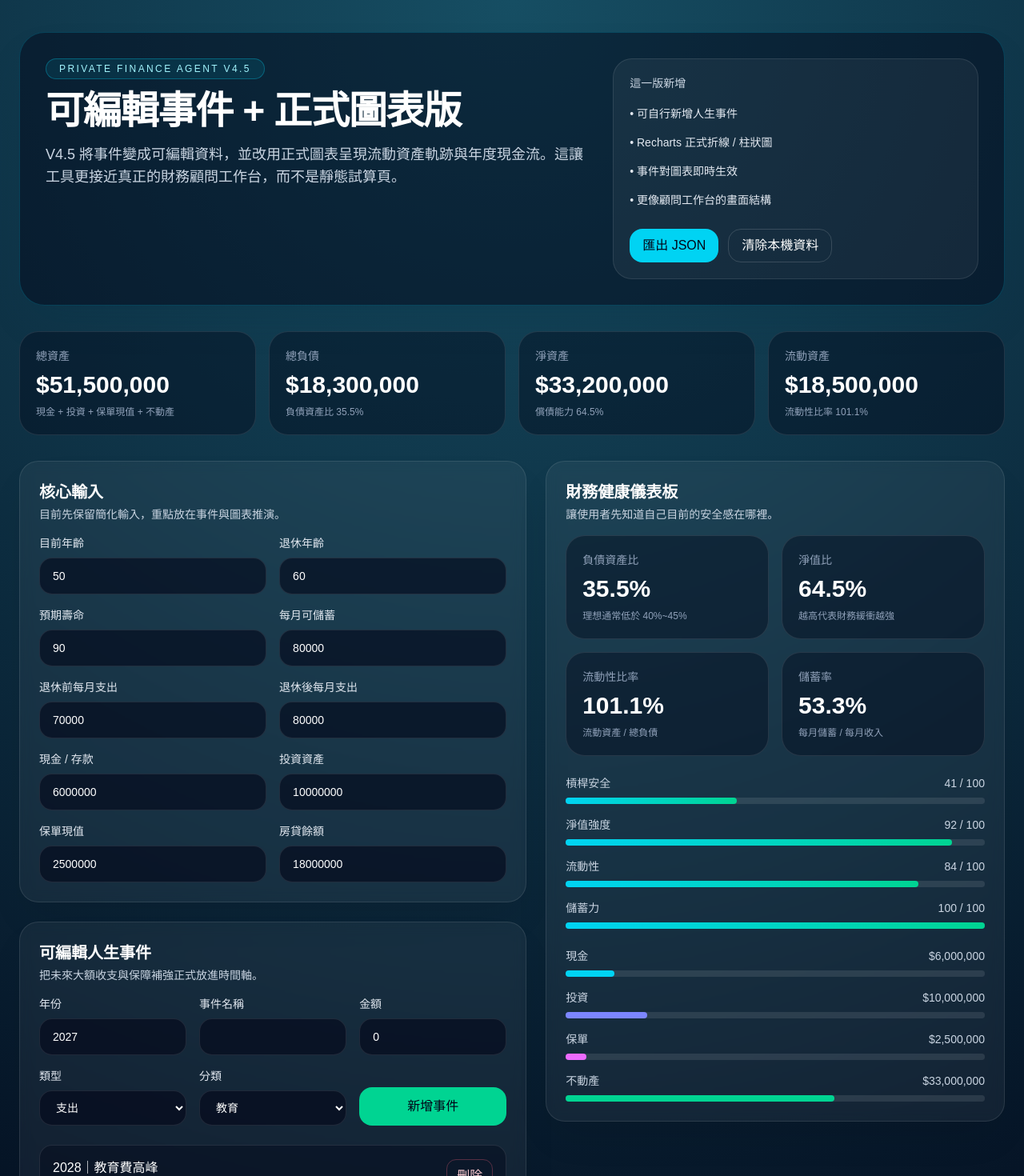
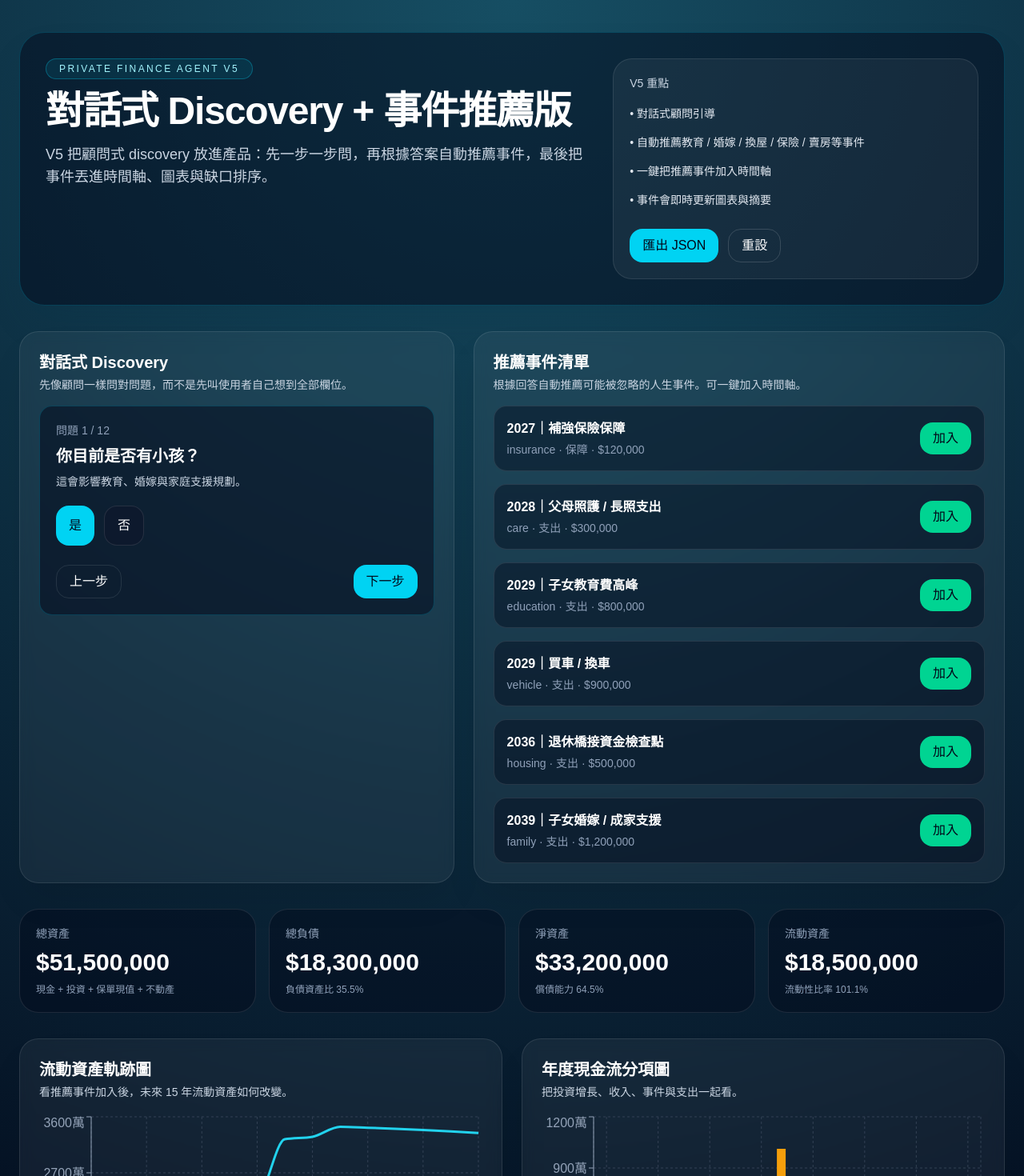
Before and after one commit to CHLEE-Sage/a-dream-come-true, a Next.js app: page / in a window 1280 px wide. Shown: the top 1470 px of the page at 80% size. Built offline with nearby package versions, Linux system fonts and the light colour scheme.

Commit message:
Add V5 discovery flow and event recommendations

```diff
--- a/src/app/page.tsx
+++ b/src/app/page.tsx
@@ -14,6 +14,12 @@ import {
   Legend,
 } from "recharts";
 import { buildAdvisorInsight } from "@/lib/advisor";
+import {
+  defaultDiscoveryAnswers,
+  DiscoveryAnswers,
+  discoveryQuestions,
+  recommendEvents,
+} from "@/lib/discovery";
 import {
   buildRadarMetrics,
   calculateRetirement,
@@ -107,6 +113,8 @@ export default function Home() {
   const [input, setInput] = useState<FinancialInput>(loadInitialInput);
   const [events, setEvents] = useState<PlanningEvent[]>(() => defaultEvents(new Date().getFullYear()));
   const [newEvent, setNewEvent] = useState<PlanningEvent>({ id: "custom-new", year: new Date().getFullYear() + 1, label: "", type: "expense", category: "education", amount: 0 });
+  const [answers, setAnswers] = useState<DiscoveryAnswers>(defaultDiscoveryAnswers);
+  const [discoveryStep, setDiscoveryStep] = useState(0);
 
   useEffect(() => {
     window.localStorage.setItem(storageKey, JSON.stringify(input));
@@ -118,6 +126,8 @@ export default function Home() {
   const radarMetrics = useMemo(() => buildRadarMetrics(summary), [summary]);
   const advisorInsight = useMemo(() => buildAdvisorInsight(input, summary, retirement), [input, summary, retirement]);
   const timeline = useMemo(() => projectTimeline(input, events, new Date().getFullYear(), 15), [input, events]);
+  const recommendedEvents = useMemo(() => recommendEvents(input, answers, new Date().getFullYear()), [input, answers]);
+  const currentQuestion = discoveryQuestions[discoveryStep];
 
   const totalAssetForChart = Math.max(summary.totalAssets, 1);
   const assetMix = [
@@ -128,7 +138,7 @@ export default function Home() {
   ];
 
   const exportJson = () => {
-    const blob = new Blob([JSON.stringify({ input, events }, null, 2)], { type: "application/json" });
+    const blob = new Blob([JSON.stringify({ input, events, answers }, null, 2)], { type: "application/json" });
     const url = URL.createObjectURL(blob);
     const anchor = document.createElement("a");
     anchor.href = url;
@@ -140,6 +150,8 @@ export default function Home() {
   const resetData = () => {
     setInput(defaultInput);
     setEvents(defaultEvents(new Date().getFullYear()));
+    setAnswers(defaultDiscoveryAnswers);
+    setDiscoveryStep(0);
     window.localStorage.removeItem(storageKey);
   };
 
@@ -150,8 +162,21 @@ export default function Home() {
     setNewEvent({ ...newEvent, id: "custom-new", label: "", amount: 0 });
   };
 
+  const addRecommendedEvent = (event: PlanningEvent) => {
+    setEvents((prev) => {
+      if (prev.some((item) => item.id === event.id || (item.year === event.year && item.label === event.label))) {
+        return prev;
+      }
+      return [...prev, event].sort((a, b) => a.year - b.year);
+    });
+  };
+
   const removeEvent = (id: string) => {
     setEvents((prev) => prev.filter((event) => event.id !== id));
+  };
+
+  const setAnswer = (key: keyof DiscoveryAnswers, value: boolean | number) => {
+    setAnswers((prev) => ({ ...prev, [key]: value }));
   };
 
   return (
@@ -159,24 +184,64 @@ export default function Home() {
       <div className="mx-auto flex max-w-7xl flex-col gap-8">
         <header className="grid gap-6 rounded-[2rem] border border-cyan-400/20 bg-slate-950/50 p-8 shadow-2xl shadow-cyan-950/20 lg:grid-cols-[1.2fr_0.8fr]">
           <div>
-            <div className="inline-flex rounded-full border border-cyan-400/30 bg-cyan-400/10 px-4 py-1 text-xs tracking-[0.2em] text-cyan-200">PRIVATE FINANCE AGENT V4.5</div>
-            <h1 className="mt-4 text-4xl font-bold tracking-tight text-white md:text-5xl">可編輯事件 + 正式圖表版</h1>
-            <p className="mt-4 max-w-3xl text-base leading-7 text-slate-300 md:text-lg">V4.5 將事件變成可編輯資料，並改用正式圖表呈現流動資產軌跡與年度現金流。這讓工具更接近真正的財務顧問工作台，而不是靜態試算頁。</p>
+            <div className="inline-flex rounded-full border border-cyan-400/30 bg-cyan-400/10 px-4 py-1 text-xs tracking-[0.2em] text-cyan-200">PRIVATE FINANCE AGENT V5</div>
+            <h1 className="mt-4 text-4xl font-bold tracking-tight text-white md:text-5xl">對話式 Discovery + 事件推薦版</h1>
+            <p className="mt-4 max-w-3xl text-base leading-7 text-slate-300 md:text-lg">V5 把顧問式 discovery 放進產品：先一步一步問，再根據答案自動推薦事件，最後把事件丟進時間軸、圖表與缺口排序。</p>
           </div>
           <div className="rounded-3xl border border-white/10 bg-white/5 p-5">
-            <div className="text-sm text-slate-300">這一版新增</div>
+            <div className="text-sm text-slate-300">V5 重點</div>
             <ul className="mt-4 space-y-3 text-sm leading-6 text-slate-200">
-              <li>• 可自行新增人生事件</li>
-              <li>• Recharts 正式折線 / 柱狀圖</li>
-              <li>• 事件對圖表即時生效</li>
-              <li>• 更像顧問工作台的畫面結構</li>
+              <li>• 對話式顧問引導</li>
+              <li>• 自動推薦教育 / 婚嫁 / 換屋 / 保險 / 賣房等事件</li>
+              <li>• 一鍵把推薦事件加入時間軸</li>
+              <li>• 事件會即時更新圖表與摘要</li>
             </ul>
             <div className="mt-6 flex gap-3">
               <button onClick={exportJson} className="rounded-2xl bg-cyan-400 px-4 py-2 font-medium text-slate-950 transition hover:bg-cyan-300">匯出 JSON</button>
-              <button onClick={resetData} className="rounded-2xl border border-white/15 px-4 py-2 font-medium text-white transition hover:bg-white/10">清除本機資料</button>
+              <button onClick={resetData} className="rounded-2xl border border-white/15 px-4 py-2 font-medium text-white transition hover:bg-white/10">重設</button>
             </div>
           </div>
         </header>
+
+        <div className="grid gap-6 xl:grid-cols-[0.9fr_1.1fr]">
+          <Section title="對話式 Discovery" description="先像顧問一樣問對問題，而不是先叫使用者自己想到全部欄位。">
+            <div className="rounded-2xl border border-cyan-400/20 bg-slate-950/50 p-5">
+              <div className="text-sm text-slate-400">問題 {discoveryStep + 1} / {discoveryQuestions.length}</div>
+              <div className="mt-2 text-xl font-semibold text-white">{currentQuestion.title}</div>
+              <div className="mt-2 text-sm text-slate-300">{currentQuestion.help}</div>
+              <div className="mt-5">
+                {currentQuestion.type === "boolean" ? (
+                  <div className="flex gap-3">
+                    <button onClick={() => setAnswer(currentQuestion.key, true)} className={`rounded-2xl px-4 py-3 ${answers[currentQuestion.key] === true ? "bg-cyan-400 text-slate-950" : "border border-white/10 bg-slate-900/60 text-white"}`}>是</button>
+                    <button onClick={() => setAnswer(currentQuestion.key, false)} className={`rounded-2xl px-4 py-3 ${answers[currentQuestion.key] === false ? "bg-cyan-400 text-slate-950" : "border border-white/10 bg-slate-900/60 text-white"}`}>否</button>
+                  </div>
+                ) : (
+                  <NumberField label="" value={Number(answers[currentQuestion.key])} onChange={(value) => setAnswer(currentQuestion.key, value)} />
+                )}
+              </div>
+              <div className="mt-6 flex justify-between">
+                <button onClick={() => setDiscoveryStep((s) => Math.max(0, s - 1))} className="rounded-2xl border border-white/10 px-4 py-2 text-white">上一步</button>
+                <button onClick={() => setDiscoveryStep((s) => Math.min(discoveryQuestions.length - 1, s + 1))} className="rounded-2xl bg-cyan-400 px-4 py-2 font-medium text-slate-950">下一步</button>
+              </div>
+            </div>
+          </Section>
+
+          <Section title="推薦事件清單" description="根據回答自動推薦可能被忽略的人生事件。可一鍵加入時間軸。">
+            <div className="space-y-4">
+              {recommendedEvents.map((event) => (
+                <div key={event.id} className="rounded-2xl border border-white/10 bg-slate-950/40 p-4">
+                  <div className="flex items-center justify-between gap-3">
+                    <div>
+                      <div className="font-semibold text-white">{event.year}｜{event.label}</div>
+                      <div className="mt-1 text-sm text-slate-400">{event.category} · {event.type === "income" ? "收入" : event.type === "expense" ? "支出" : "保障"} · {formatCurrency(event.amount)}</div>
+                    </div>
+                    <button onClick={() => addRecommendedEvent(event)} className="rounded-2xl bg-emerald-400 px-4 py-2 font-medium text-slate-950">加入</button>
+                  </div>
+                </div>
+              ))}
+            </div>
+          </Section>
+        </div>
 
         <section className="grid gap-4 md:grid-cols-2 xl:grid-cols-4">
           <MetricCard label="總資產" value={formatCurrency(summary.totalAssets)} hint="現金 + 投資 + 保單現值 + 不動產" />
@@ -185,9 +250,42 @@ export default function Home() {
           <MetricCard label="流動資產" value={formatCurrency(summary.liquidAssets)} hint={`流動性比率 ${formatPercent(summary.liquidityRatio)}`} />
         </section>
 
+        <div className="grid gap-6 lg:grid-cols-2">
+          <Section title="流動資產軌跡圖" description="看推薦事件加入後，未來 15 年流動資產如何改變。">
+            <div className="h-80">
+              <ResponsiveContainer width="100%" height="100%">
+                <LineChart data={timeline}>
+                  <CartesianGrid strokeDasharray="3 3" stroke="#334155" />
+                  <XAxis dataKey="year" stroke="#94a3b8" />
+                  <YAxis stroke="#94a3b8" tickFormatter={(v) => `${Math.round(Number(v) / 10000)}萬`} />
+                  <Tooltip formatter={(value) => formatCurrency(Number(value ?? 0))} contentStyle={{ background: "#020617", border: "1px solid #334155" }} />
+                  <Line type="monotone" dataKey="endAsset" stroke="#22d3ee" strokeWidth={3} dot={false} name="期末流動資產" />
+                </LineChart>
+              </ResponsiveContainer>
+            </div>
+          </Section>
+
+          <Section title="年度現金流分項圖" description="把投資增長、收入、事件與支出一起看。">
+            <div className="h-80">
+              <ResponsiveContainer width="100%" height="100%">
+                <BarChart data={timeline}>
+                  <CartesianGrid strokeDasharray="3 3" stroke="#334155" />
+                  <XAxis dataKey="year" stroke="#94a3b8" />
+                  <YAxis stroke="#94a3b8" tickFormatter={(v) => `${Math.round(Number(v) / 10000)}萬`} />
+                  <Tooltip formatter={(value) => formatCurrency(Number(value ?? 0))} contentStyle={{ background: "#020617", border: "1px solid #334155" }} />
+                  <Legend />
+                  <Bar dataKey="investmentGain" stackId="a" fill="#38bdf8" name="投資增長" />
+                  <Bar dataKey="income" stackId="a" fill="#22c55e" name="收入 / 儲蓄 / 年金" />
+                  <Bar dataKey="eventNet" stackId="a" fill="#f59e0b" name="事件淨額" />
+                  <Bar dataKey="expense" stackId="b" fill="#f43f5e" name="年度支出" />
+                </BarChart>
+              </ResponsiveContainer>
+            </div>
+          </Section>
+        </div>
+
         <div className="grid gap-6 xl:grid-cols-[1.05fr_0.95fr]">
-          <div className="space-y-6">
-            <Section title="核心輸入" description="目前先保留簡化輸入，重點放在事件與圖表推演。">
+          <Section title="核心輸入" description="仍保留手動調整核心財務欄位。">
             <div className="grid gap-4 md:grid-cols-2">
               <NumberField label="目前年齡" value={input.profile.currentAge} onChange={(value) => setInput({ ...input, profile: { ...input.profile, currentAge: value } })} />
               <NumberField label="退休年齡" value={input.profile.retireAge} onChange={(value) => setInput({ ...input, profile: { ...input.profile, retireAge: value } })} />
@@ -202,7 +300,7 @@ export default function Home() {
             </div>
           </Section>
 
-            <Section title="可編輯人生事件" description="把未來大額收支與保障補強正式放進時間軸。">
+          <Section title="目前事件清單" description="推薦事件與手動事件會一起放在這裡，供你刪修。">
             <div className="grid gap-4 md:grid-cols-2 xl:grid-cols-3">
               <NumberField label="年份" value={newEvent.year} onChange={(value) => setNewEvent({ ...newEvent, year: value })} />
               <TextField label="事件名稱" value={newEvent.label} onChange={(value) => setNewEvent({ ...newEvent, label: value })} />
@@ -225,86 +323,8 @@ export default function Home() {
           </Section>
         </div>
 
-          <div className="space-y-6">
-            <Section title="財務健康儀表板" description="讓使用者先知道自己目前的安全感在哪裡。">
-              <div className="grid gap-4 sm:grid-cols-2">
-                <MetricCard label="負債資產比" value={formatPercent(summary.debtAssetRatio)} hint="理想通常低於 40%~45%" />
-                <MetricCard label="淨值比" value={formatPercent(summary.solvencyRatio)} hint="越高代表財務緩衝越強" />
-                <MetricCard label="流動性比率" value={formatPercent(summary.liquidityRatio)} hint="流動資產 / 總負債" />
-                <MetricCard label="儲蓄率" value={formatPercent(summary.savingRatio)} hint="每月儲蓄 / 每月收入" />
-              </div>
-              <div className="mt-6 space-y-4">
-                {radarMetrics.map((metric) => (
-                  <div key={metric.label} className="space-y-2">
-                    <div className="flex items-center justify-between text-sm text-slate-300"><span>{metric.label}</span><span>{metric.value.toFixed(0)} / 100</span></div>
-                    <ProgressBar value={metric.value} colorClass="bg-gradient-to-r from-cyan-400 to-emerald-400" />
-                  </div>
-                ))}
-              </div>
-              <div className="mt-6 space-y-4">
-                {assetMix.map((item) => (
-                  <div key={item.label} className="space-y-2">
-                    <div className="flex items-center justify-between text-sm text-slate-300"><span>{item.label}</span><span>{formatCurrency(item.value)}</span></div>
-                    <ProgressBar value={(item.value / totalAssetForChart) * 100} colorClass={item.color} />
-                  </div>
-                ))}
-              </div>
-            </Section>
-          </div>
-        </div>
-
-        <div className="grid gap-6 lg:grid-cols-2">
-          <Section title="流動資產軌跡圖" description="正式折線圖：看事件與退休決策如何改變未來 15 年的流動資產。">
-            <div className="h-80">
-              <ResponsiveContainer width="100%" height="100%">
-                <LineChart data={timeline}>
-                  <CartesianGrid strokeDasharray="3 3" stroke="#334155" />
-                  <XAxis dataKey="year" stroke="#94a3b8" />
-                  <YAxis stroke="#94a3b8" tickFormatter={(v) => `${Math.round(Number(v) / 10000)}萬`} />
-                  <Tooltip formatter={(value) => formatCurrency(Number(value ?? 0))} contentStyle={{ background: "#020617", border: "1px solid #334155" }} />
-                  <Line type="monotone" dataKey="endAsset" stroke="#22d3ee" strokeWidth={3} dot={false} name="期末流動資產" />
-                </LineChart>
-              </ResponsiveContainer>
-            </div>
-          </Section>
-
-          <Section title="年度現金流分項圖" description="正式柱狀圖：把投資增長、收入、事件與支出一起看。">
-            <div className="h-80">
-              <ResponsiveContainer width="100%" height="100%">
-                <BarChart data={timeline}>
-                  <CartesianGrid strokeDasharray="3 3" stroke="#334155" />
-                  <XAxis dataKey="year" stroke="#94a3b8" />
-                  <YAxis stroke="#94a3b8" tickFormatter={(v) => `${Math.round(Number(v) / 10000)}萬`} />
-                  <Tooltip formatter={(value) => formatCurrency(Number(value ?? 0))} contentStyle={{ background: "#020617", border: "1px solid #334155" }} />
-                  <Legend />
-                  <Bar dataKey="investmentGain" stackId="a" fill="#38bdf8" name="投資增長" />
-                  <Bar dataKey="income" stackId="a" fill="#22c55e" name="收入 / 儲蓄 / 年金" />
-                  <Bar dataKey="eventNet" stackId="a" fill="#f59e0b" name="事件淨額" />
-                  <Bar dataKey="expense" stackId="b" fill="#f43f5e" name="年度支出" />
-                </BarChart>
-              </ResponsiveContainer>
-            </div>
-          </Section>
-        </div>
-
         <div className="grid gap-6 lg:grid-cols-[0.95fr_1.05fr]">
-          <Section title="關鍵事件時間軸" description="讓使用者一眼看出哪幾年要準備什麼。">
-            <div className="space-y-4">
-              {timeline.filter((row) => row.notes.length > 0).map((row) => (
-                <div key={row.year} className="rounded-2xl border border-white/10 bg-slate-950/40 p-4">
-                  <div className="flex items-center justify-between gap-3">
-                    <div>
-                      <div className="text-base font-semibold text-white">{row.year} 年（{row.age} 歲）</div>
-                      <div className="mt-1 text-sm text-slate-300">{row.notes.join("、")}</div>
-                    </div>
-                    <div className={`rounded-full px-3 py-1 text-xs ${row.eventNet >= 0 ? "bg-emerald-400/20 text-emerald-200" : "bg-rose-400/20 text-rose-200"}`}>{row.eventNet >= 0 ? `+ ${formatCurrency(row.eventNet)}` : formatCurrency(row.eventNet)}</div>
-                  </div>
-                </div>
-              ))}
-            </div>
-          </Section>
-
-          <Section title="顧問式摘要與缺口排序" description="現在不只顯示結果，也會幫你整理應先補哪個洞。">
+          <Section title="顧問式摘要與缺口排序" description="現在事件已由 discovery 推出，因此摘要更像真正顧問的結論。">
             <div className="space-y-5">
               <div className="rounded-2xl border border-white/10 bg-slate-950/40 p-4">
                 <div className="text-base font-semibold text-white">顧問摘要</div>
@@ -324,10 +344,9 @@ export default function Home() {
               ))}
             </div>
           </Section>
-        </div>
 
           <Section title="三情境比較" description="保守 / 基準 / 積極，讓使用者看到範圍而不是單點答案。">
-          <div className="grid gap-4 lg:grid-cols-3">
+            <div className="grid gap-4 lg:grid-cols-1">
               {scenarios.map((scenario) => (
                 <div key={scenario.key} className="rounded-3xl border border-white/10 bg-slate-950/40 p-5">
                   <div className="flex items-center justify-between">
@@ -346,6 +365,7 @@ export default function Home() {
             </div>
           </Section>
         </div>
+      </div>
     </main>
   );
 }
--- /dev/null
+++ b/src/lib/discovery.ts
@@ -0,0 +1,166 @@
+import { FinancialInput } from "./finance";
+import { PlanningEvent } from "./timeline";
+
+export type DiscoveryAnswers = {
+  hasChildren: boolean;
+  childrenCount: number;
+  oldestChildAge: number;
+  plansEducationSupport: boolean;
+  plansMarriageSupport: boolean;
+  hasMortgage: boolean;
+  plansMoveOrRenovation: boolean;
+  plansCarPurchase: boolean;
+  expectsHouseSale: boolean;
+  expectsSideIncomeAfterRetire: boolean;
+  hasInsuranceGap: boolean;
+  expectsParentCare: boolean;
+};
+
+export const defaultDiscoveryAnswers: DiscoveryAnswers = {
+  hasChildren: true,
+  childrenCount: 1,
+  oldestChildAge: 15,
+  plansEducationSupport: true,
+  plansMarriageSupport: true,
+  hasMortgage: true,
+  plansMoveOrRenovation: false,
+  plansCarPurchase: true,
+  expectsHouseSale: false,
+  expectsSideIncomeAfterRetire: false,
+  hasInsuranceGap: true,
+  expectsParentCare: true,
+};
+
+export type DiscoveryQuestion = {
+  key: keyof DiscoveryAnswers;
+  title: string;
+  help: string;
+  type: "boolean" | "number";
+};
+
+export const discoveryQuestions: DiscoveryQuestion[] = [
+  { key: "hasChildren", title: "你目前是否有小孩？", help: "這會影響教育、婚嫁與家庭支援規劃。", type: "boolean" },
+  { key: "childrenCount", title: "小孩人數", help: "若沒有小孩，可填 0。", type: "number" },
+  { key: "oldestChildAge", title: "最大的小孩年齡", help: "用來估算教育與婚嫁事件的時間點。", type: "number" },
+  { key: "plansEducationSupport", title: "你是否計畫支應子女教育費？", help: "包含大學、研究所、留學或補習。", type: "boolean" },
+  { key: "plansMarriageSupport", title: "你是否可能支援小孩結婚或成家？", help: "包含婚嫁、購屋頭期或生子支援。", type: "boolean" },
+  { key: "hasMortgage", title: "你目前是否有房貸？", help: "房貸會影響退休橋接期與流動性安排。", type: "boolean" },
+  { key: "plansMoveOrRenovation", title: "未來 10 年是否有搬家、換屋或裝潢計畫？", help: "常被低估的重大支出。", type: "boolean" },
+  { key: "plansCarPurchase", title: "未來幾年是否有買車或換車計畫？", help: "應把購置、保險與維護一起看。", type: "boolean" },
+  { key: "expectsHouseSale", title: "退休前後是否可能賣房 / 換屋釋出資金？", help: "這可能成為補退休缺口的關鍵事件。", type: "boolean" },
+  { key: "expectsSideIncomeAfterRetire", title: "退休後是否可能保有顧問 / 接案 / 租金收入？", help: "退休後不一定只有被動收入。", type: "boolean" },
+  { key: "hasInsuranceGap", title: "你認為目前保險保障可能有缺口嗎？", help: "壽險、醫療、失能、長照應分開看。", type: "boolean" },
+  { key: "expectsParentCare", title: "未來是否可能負擔父母照護或長照費用？", help: "這是很多家庭中年後才意識到的壓力來源。", type: "boolean" },
+];
+
+export function recommendEvents(
+  input: FinancialInput,
+  answers: DiscoveryAnswers,
+  startYear: number,
+): PlanningEvent[] {
+  const events: PlanningEvent[] = [];
+  const retireDelta = Math.max(0, input.profile.retireAge - input.profile.currentAge);
+
+  if (answers.hasChildren && answers.plansEducationSupport && answers.childrenCount > 0) {
+    const yearsToCollege = Math.max(1, 18 - answers.oldestChildAge);
+    events.push({
+      id: `rec-education-${startYear}`,
+      year: startYear + yearsToCollege,
+      label: "子女教育費高峰",
+      type: "expense",
+      category: "education",
+      amount: 800000 * Math.max(1, answers.childrenCount),
+    });
+  }
+
+  if (answers.hasChildren && answers.plansMarriageSupport) {
+    const yearsToMarriage = Math.max(4, 28 - answers.oldestChildAge);
+    events.push({
+      id: `rec-marriage-${startYear}`,
+      year: startYear + yearsToMarriage,
+      label: "子女婚嫁 / 成家支援",
+      type: "expense",
+      category: "family",
+      amount: 1200000 * Math.max(1, answers.childrenCount),
+    });
+  }
+
+  if (answers.plansMoveOrRenovation) {
+    events.push({
+      id: `rec-housing-${startYear}`,
+      year: startYear + Math.min(5, Math.max(1, retireDelta - 1)),
+      label: "搬家 / 換屋 / 裝潢",
+      type: "expense",
+      category: "housing",
+      amount: 1800000,
+    });
+  }
+
+  if (answers.plansCarPurchase) {
+    events.push({
+      id: `rec-car-${startYear}`,
+      year: startYear + 3,
+      label: "買車 / 換車",
+      type: "expense",
+      category: "vehicle",
+      amount: 900000,
+    });
+  }
+
+  if (answers.expectsHouseSale) {
+    events.push({
+      id: `rec-house-sale-${startYear}`,
+      year: startYear + Math.max(2, retireDelta),
+      label: "賣房 / 換屋釋出資金",
+      type: "income",
+      category: "income",
+      amount: 8000000,
+    });
+  }
+
+  if (answers.expectsSideIncomeAfterRetire) {
+    events.push({
+      id: `rec-side-income-${startYear}`,
+      year: startYear + Math.max(1, retireDelta),
+      label: "退休後顧問 / 接案收入",
+      type: "income",
+      category: "income",
+      amount: 360000,
+    });
+  }
+
+  if (answers.hasInsuranceGap) {
+    events.push({
+      id: `rec-insurance-${startYear}`,
+      year: startYear + 1,
+      label: "補強保險保障",
+      type: "protection",
+      category: "insurance",
+      amount: 120000,
+    });
+  }
+
+  if (answers.expectsParentCare) {
+    events.push({
+      id: `rec-care-${startYear}`,
+      year: startYear + 2,
+      label: "父母照護 / 長照支出",
+      type: "expense",
+      category: "care",
+      amount: 300000,
+    });
+  }
+
+  if (answers.hasMortgage && retireDelta <= 10) {
+    events.push({
+      id: `rec-bridge-${startYear}`,
+      year: startYear + Math.max(1, retireDelta),
+      label: "退休橋接資金檢查點",
+      type: "expense",
+      category: "housing",
+      amount: 500000,
+    });
+  }
+
+  return events.sort((a, b) => a.year - b.year);
+}
```
Lines whose indentation alone changed are shown as unchanged.
